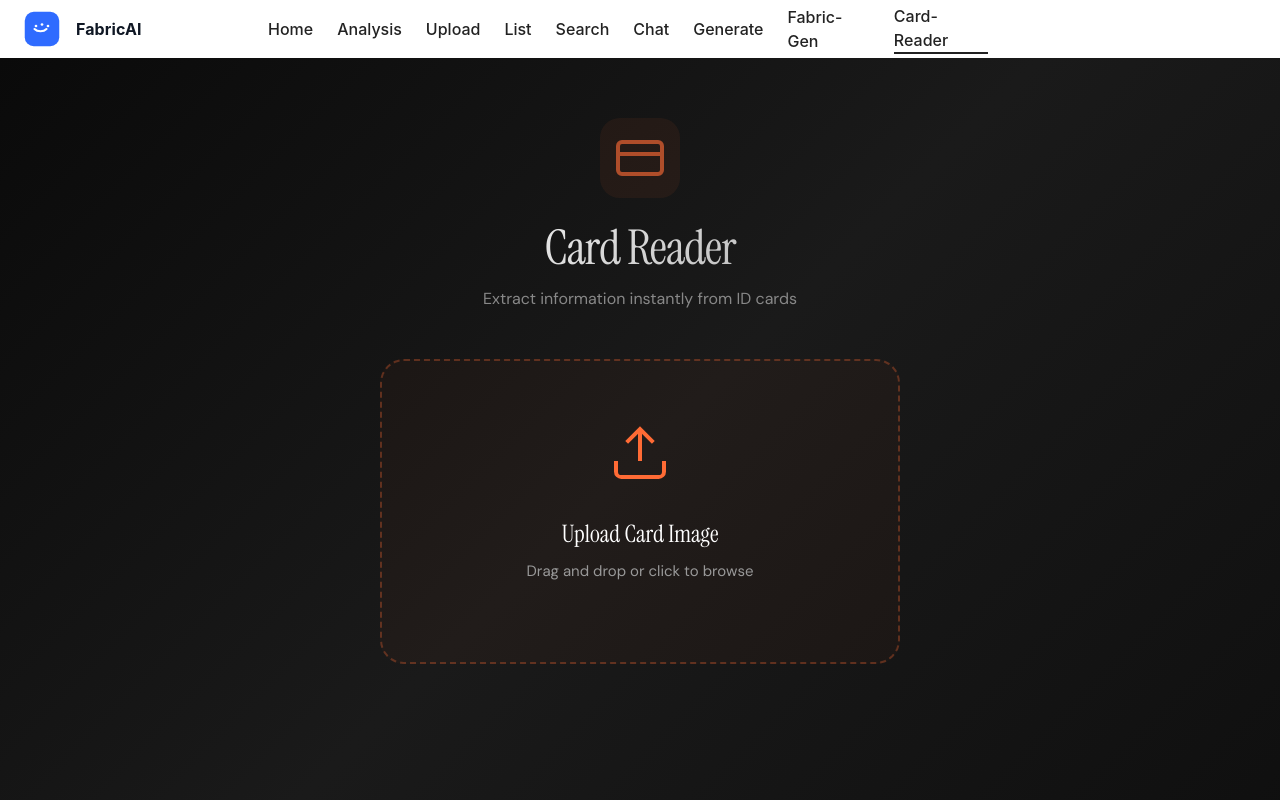
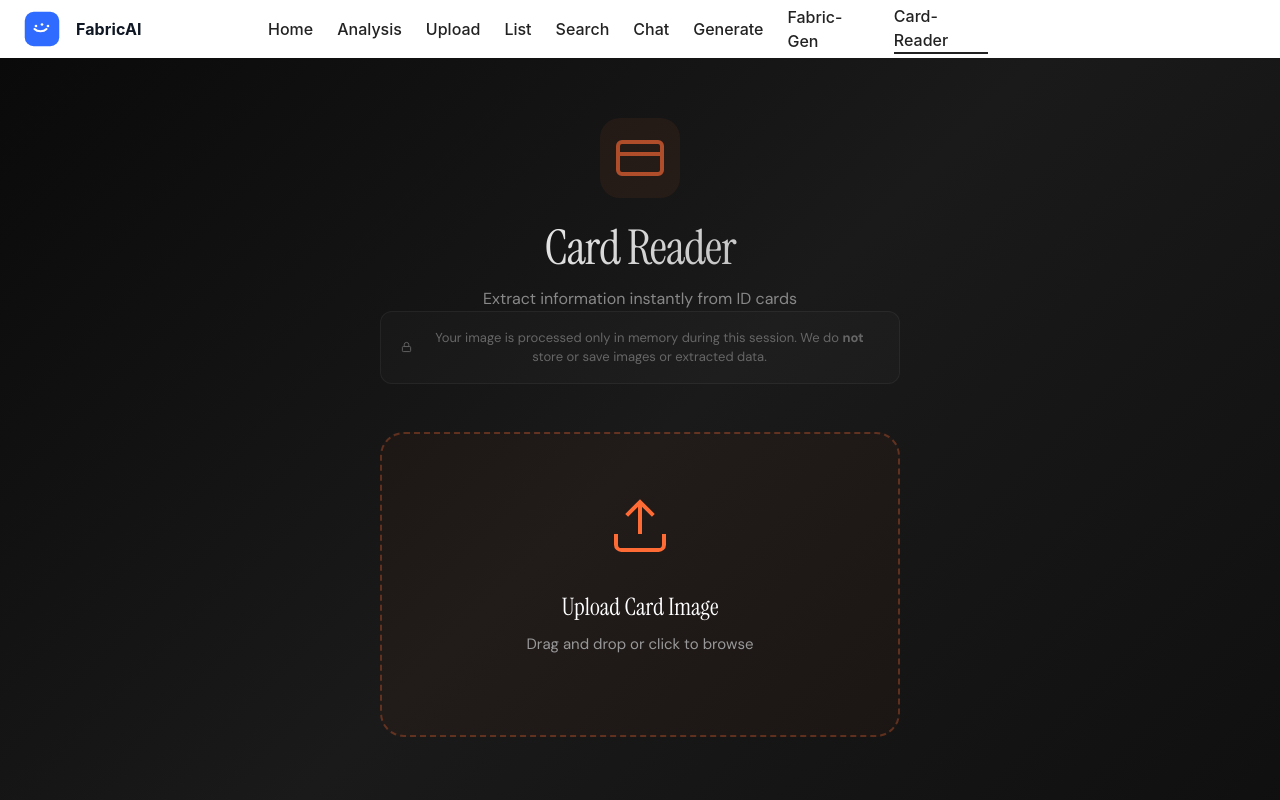
Before and after one commit to recursivezero/tz-fabric, a React (Vite) app in the folder frontend/: page /card-reader in a window 1280 px wide. Shown: the top 800 px of the page. Built offline with nearby package versions, Linux system fonts and the light colour scheme; no server answers.

Commit message:
update card reader

```diff
--- a/frontend/src/pages/CardReader.tsx
+++ b/frontend/src/pages/CardReader.tsx
@@ -99,9 +99,6 @@ const CardReader = () => {
           box-shadow: 0 20px 60px rgba(255, 107, 53, 0.2);
         }
 
-        .card-float {
-          animation: float 6s ease-in-out infinite;
-        }
 
         .btn-primary {
           position: relative;
@@ -149,7 +146,25 @@ const CardReader = () => {
           </div>
           <h1 style={styles.title}>Card Reader</h1>
           <p style={styles.subtitle}>Extract information instantly from ID cards</p>
+          <div style={styles.privacyNote}>
+            <svg
+              width="16"
+              height="16"
+              viewBox="0 0 24 24"
+              fill="none"
+              stroke="currentColor"
+              strokeWidth="2"
+            >
+              <rect x="3" y="11" width="18" height="11" rx="2" />
+              <path d="M7 11V7a5 5 0 0 1 10 0v4" />
+            </svg>
+            <span>
+              Your image is processed only in memory during this session.
+              We do <strong>not</strong> store or save images or extracted data.
+            </span>
           </div>
+        </div>
+
 
         {/* Upload Zone */}
         {!preview ? (
@@ -174,6 +189,7 @@ const CardReader = () => {
               id="file-upload"
             />
 
+
             <label htmlFor="file-upload" style={styles.uploadLabel}>
               <div style={styles.uploadIcon}>
                 <svg width="64" height="64" viewBox="0 0 24 24" fill="none" stroke="currentColor" strokeWidth="1.5">
@@ -193,22 +209,26 @@ const CardReader = () => {
         ) : (
           <div className="result-enter">
             {/* Preview Card */}
-            <div className="card-float" style={styles.previewCard}>
-              <img src={preview} style={styles.previewImage} alt="Card preview" />
+              <div style={styles.previewCard}>
+                <img
+                  src={preview}
+                  style={styles.previewImage}
+                  alt="Card preview"
+                />
+
                 <button
                   onClick={() => {
                     setFile(null);
                     setPreview(null);
                     setResult(null);
                   }}
-                style={styles.removeBtn}
+                  style={styles.closeBtn}
+                  aria-label="Remove image"
                 >
-                <svg width="20" height="20" viewBox="0 0 24 24" fill="none" stroke="currentColor" strokeWidth="2">
-                  <line x1="18" y1="6" x2="6" y2="18" />
-                  <line x1="6" y1="6" x2="18" y2="18" />
-                </svg>
+                  ✕
                 </button>
               </div>
+
 
             {/* Extract Button */}
             {!result && (
@@ -429,6 +449,8 @@ const styles: any = {
     justifyContent: "center",
     transition: "all 0.2s ease",
   },
+
+
   extractBtn: {
     width: "100%",
     padding: "18px 32px",
@@ -484,6 +506,24 @@ const styles: any = {
     letterSpacing: "0.1em",
     color: "#FF6B35",
     textTransform: "uppercase" as const,
+  },
+  closeBtn: {
+    position: "absolute",
+    top: "12px",
+    right: "12px",
+    width: "32px",
+    height: "32px",
+    borderRadius: "50%",
+    border: "none",
+    background: "rgba(0,0,0,0.7)",
+    color: "#fff",
+    fontSize: "18px",
+    fontWeight: 600,
+    cursor: "pointer",
+    display: "flex",
+    alignItems: "center",
+    justifyContent: "center",
+    transition: "background 0.2s ease, transform 0.2s ease",
   },
   cardChip: {
     display: "flex",
```
Lines whose indentation alone changed are shown as unchanged.
